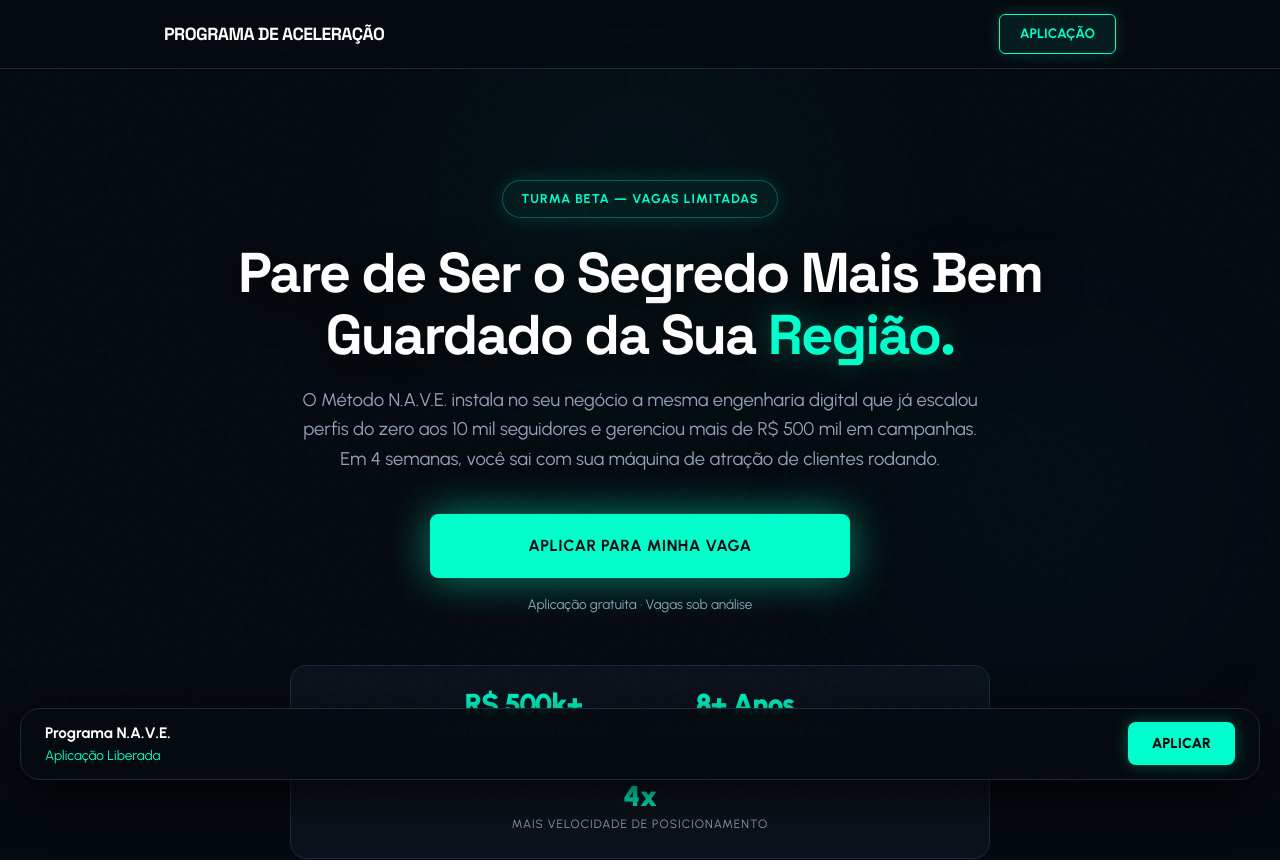
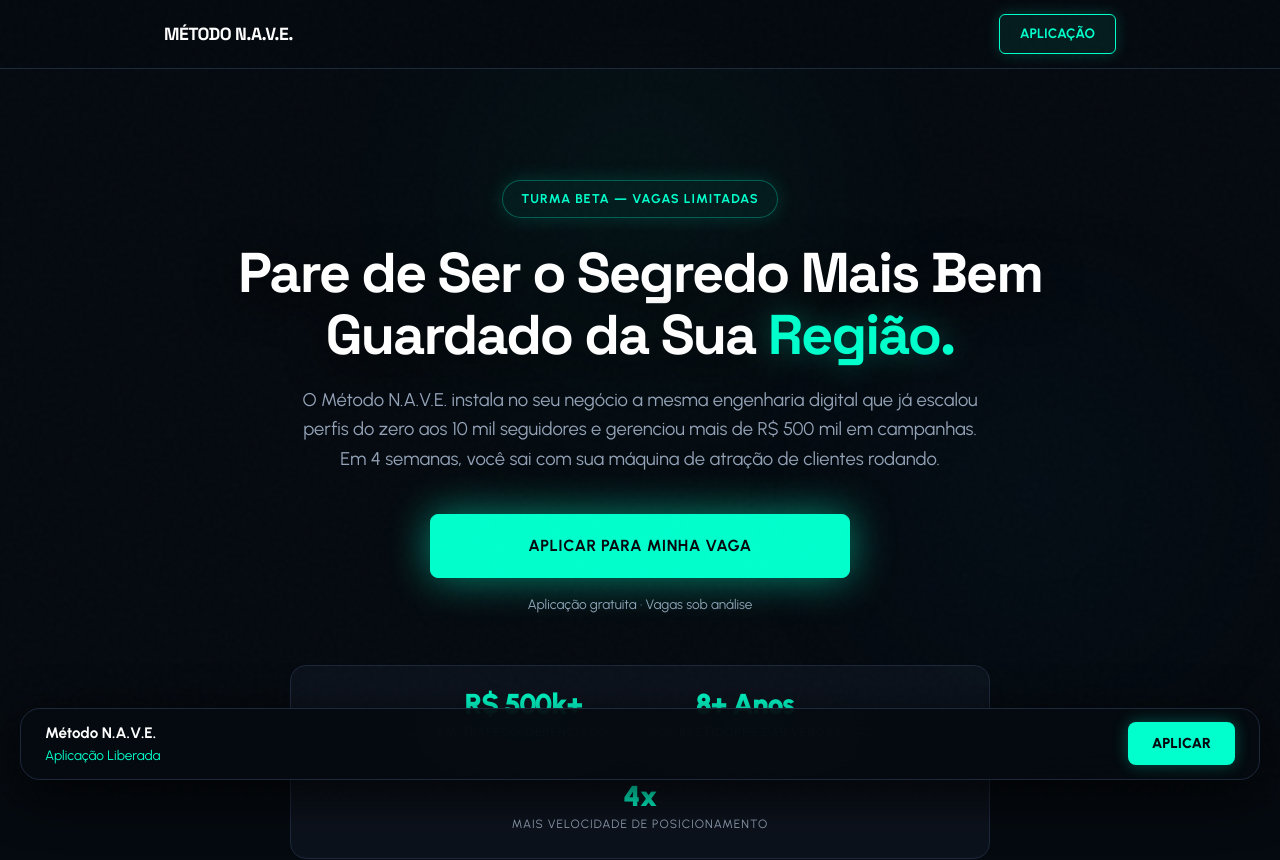
Before and after one commit to ericlesmkt/c-funnel, a Next.js app: page / in a window 1280 px wide. Shown: the top 860 px of the page. Built offline with nearby package versions, Linux system fonts and the light colour scheme.

Commit message:
feat: use Método N.A.V.E. nomenclature and add new content production option

```diff
--- a/app/diagnostico/page.tsx
+++ b/app/diagnostico/page.tsx
@@ -5,13 +5,12 @@ import { motion, AnimatePresence } from "framer-motion";
 import {
   ArrowRight, ArrowLeft, TrendingUp, Target, AlertCircle,
   Building2, User, Instagram, Phone, Loader2, CheckCircle2,
-  Briefcase, Users, Video, MessageCircle
+  Briefcase, Users, Video
 } from "lucide-react";
 
 export default function LeadFunnel() {
   const [step, setStep] = useState(1);
   const [isSubmitting, setIsSubmitting] = useState(false);
-  const [whatsappUrl, setWhatsappUrl] = useState("");
 
   const [formData, setFormData] = useState({
     nicho: "",
@@ -73,7 +72,7 @@ export default function LeadFunnel() {
       if (typeof window !== 'undefined' && (window as any).fbq) {
         (window as any).fbq('track', 'Lead', {
           content_name: 'Aplicacao_Imersao_HighEnd',
-          value: 599.20,
+          value: 1997.00,
           currency: 'BRL'
         });
       }
@@ -83,7 +82,7 @@ export default function LeadFunnel() {
       const seuNumero = "558499145820";
       const zapLink = `https://wa.me/${seuNumero}?text=${encodeURIComponent(textoZap)}`;
 
-      setWhatsappUrl(zapLink);
+      // window.location.href = zapLink;
       setStep(6);
 
     } catch (error) {
@@ -163,7 +162,7 @@ export default function LeadFunnel() {
             {/* ETAPA 2: FATURAMENTO (O Filtro Financeiro) */}
             {step === 2 && (
               <motion.div key="step2" initial={{ x: 50, opacity: 0 }} animate={{ x: 0, opacity: 1 }} exit={{ x: -50, opacity: 0 }} className="space-y-6">
-                 <div className="flex items-center gap-3 mb-2">
+                <div className="flex items-center gap-3 mb-2">
                   <div className="p-2.5 bg-[#1e293b] rounded-lg"><TrendingUp className="text-[#00ffcc]" size={20} /></div>
                   <h2 className="text-xl font-bold text-[#e2e8f0]" style={{ fontFamily: 'var(--font-space)' }}>Qual o momento atual do negócio?</h2>
                 </div>
@@ -203,7 +202,7 @@ export default function LeadFunnel() {
                       <Users className="absolute left-4 top-4 text-[#94a3b8]" size={18} />
                       <select
                         value={formData.seguidores}
-                        onChange={(e) => setFormData({...formData, seguidores: e.target.value})}
+                        onChange={(e) => setFormData({ ...formData, seguidores: e.target.value })}
                         className="w-full p-4 pl-12 bg-[#1e293b]/50 border border-[#1e293b] rounded-xl text-[#e2e8f0] outline-none focus:border-[#00ffcc] transition-all text-sm appearance-none"
                       >
                         <option value="" disabled>Selecione uma opção...</option>
@@ -215,7 +214,7 @@ export default function LeadFunnel() {
                   </div>
 
                   <div className="space-y-3 mt-4">
-                     <label className="text-[#94a3b8] text-xs font-bold uppercase ml-1">Como você produz conteúdo hoje?</label>
+                    <label className="text-[#94a3b8] text-xs font-bold uppercase ml-1">Como você produz conteúdo hoje?</label>
                     {[
                       "Não gravo (falta tempo ou tenho vergonha)",
                       "Delego para agência (mas os posts não vendem)",
@@ -273,18 +272,18 @@ export default function LeadFunnel() {
 
                 <div className="space-y-4">
                   <div className="grid grid-cols-2 gap-3">
-                     <div className="space-y-1">
+                    <div className="space-y-1">
                       <label className="text-[#94a3b8] text-[10px] font-bold uppercase ml-1">Seu Nome</label>
                       <div className="relative">
                         <User className="absolute left-3 top-3.5 text-[#94a3b8]" size={16} />
-                        <input type="text" value={formData.nome} onChange={(e) => setFormData({...formData, nome: e.target.value})} className="w-full p-3 pl-10 bg-[#1e293b]/50 border border-[#1e293b] rounded-xl text-[#e2e8f0] outline-none focus:border-[#00ffcc] transition-all text-sm" placeholder="Nome" />
+                        <input type="text" value={formData.nome} onChange={(e) => setFormData({ ...formData, nome: e.target.value })} className="w-full p-3 pl-10 bg-[#1e293b]/50 border border-[#1e293b] rounded-xl text-[#e2e8f0] outline-none focus:border-[#00ffcc] transition-all text-sm" placeholder="Nome" />
                       </div>
                     </div>
                     <div className="space-y-1">
                       <label className="text-[#94a3b8] text-[10px] font-bold uppercase ml-1">Empresa</label>
                       <div className="relative">
                         <Target className="absolute left-3 top-3.5 text-[#94a3b8]" size={16} />
-                        <input type="text" value={formData.empresa} onChange={(e) => setFormData({...formData, empresa: e.target.value})} className="w-full p-3 pl-10 bg-[#1e293b]/50 border border-[#1e293b] rounded-xl text-[#e2e8f0] outline-none focus:border-[#00ffcc] transition-all text-sm" placeholder="Marca" />
+                        <input type="text" value={formData.empresa} onChange={(e) => setFormData({ ...formData, empresa: e.target.value })} className="w-full p-3 pl-10 bg-[#1e293b]/50 border border-[#1e293b] rounded-xl text-[#e2e8f0] outline-none focus:border-[#00ffcc] transition-all text-sm" placeholder="Marca" />
                       </div>
                     </div>
                   </div>
@@ -293,7 +292,7 @@ export default function LeadFunnel() {
                     <label className="text-[#94a3b8] text-[10px] font-bold uppercase ml-1">Instagram do Negócio</label>
                     <div className="relative">
                       <Instagram className="absolute left-3 top-3.5 text-[#94a3b8]" size={16} />
-                      <input type="text" value={formData.instagram} onChange={(e) => setFormData({...formData, instagram: e.target.value})} className="w-full p-3 pl-10 bg-[#1e293b]/50 border border-[#1e293b] rounded-xl text-[#e2e8f0] outline-none focus:border-[#00ffcc] transition-all text-sm" placeholder="@suaempresa" />
+                      <input type="text" value={formData.instagram} onChange={(e) => setFormData({ ...formData, instagram: e.target.value })} className="w-full p-3 pl-10 bg-[#1e293b]/50 border border-[#1e293b] rounded-xl text-[#e2e8f0] outline-none focus:border-[#00ffcc] transition-all text-sm" placeholder="@suaempresa" />
                     </div>
                   </div>
 
@@ -347,15 +346,9 @@ export default function LeadFunnel() {
                   </div>
                 </div>
 
-                <a
-                  href={whatsappUrl}
-                  target="_blank"
-                  rel="noopener noreferrer"
-                  className="mt-6 w-full max-w-[320px] py-4 rounded-xl bg-[#00ffcc] text-[#050a10] font-bold text-base hover:bg-[#33ffdb] transition-all flex items-center justify-center gap-2 shadow-[0_0_20px_rgba(0,255,204,0.2)]"
-                >
-                  <MessageCircle size={20} />
-                  Liberar minha análise no WhatsApp
-                </a>
+                <div className="mt-6 py-3 px-5 rounded-xl bg-[#00ffcc]/5 border border-[#00ffcc]/20">
+                  <p className="text-sm text-[#00ffcc] font-medium">📱 Fique atento(a) ao seu WhatsApp nas próximas 24h.</p>
+                </div>
               </motion.div>
             )}
           </AnimatePresence>
--- a/app/page.tsx
+++ b/app/page.tsx
@@ -233,7 +233,7 @@ export default function Home() {
             <header className="header">
                 <div className="container nav-content">
                     <Link href="/" className="logo">
-                        PROGRAMA DE ACELERAÇÃO
+                        MÉTODO N.A.V.E.
                     </Link>
                     <Link href="/diagnostico" className="btn-header-glow">APLICAÇÃO</Link>
                 </div>
@@ -524,7 +524,7 @@ export default function Home() {
                     </li>
                     <li>
                         <XCircle size={20} color="var(--alert)" />
-                        <span>Você quer <strong style={{ color: "#fff" }}>delegar tudo</strong> e não colocar a mão na massa. O programa de aceleração forma donos, não espectadores.</span>
+                        <span>Você quer <strong style={{ color: "#fff" }}>delegar tudo</strong> e não colocar a mão na massa. O Método N.A.V.E. forma donos, não espectadores.</span>
                     </li>
                 </ul>
             </section>
@@ -541,14 +541,14 @@ export default function Home() {
                             TURMA BETA — GRUPO RESTRITO
                         </span>
                         <h2 style={{ fontSize: "2.5rem", marginBottom: "10px" }}>Tudo Que Você Precisa Para Decolar</h2>
-                        <p style={{ color: "var(--text-muted)", fontSize: "1rem", maxWidth: "550px", margin: "0 auto" }}>Veja o que está incluso na sua vaga da Turma Beta do Programa de Aceleração:</p>
+                        <p style={{ color: "var(--text-muted)", fontSize: "1rem", maxWidth: "550px", margin: "0 auto" }}>Veja o que está incluso na sua vaga da Turma Beta do Método N.A.V.E.:</p>
                     </div>
 
                     <div style={{ background: "rgba(0,0,0,0.2)", borderRadius: "12px", padding: "10px", marginTop: "30px" }}>
                         <table className="offer-table">
                             <tbody>
                                 <tr>
-                                    <td><strong>Mentoria (Programa de Aceleração)</strong> (4 Encontros Estratégicos Ao Vivo via Zoom)</td>
+                                    <td><strong>Mentoria (Método N.A.V.E.)</strong> (4 Encontros Estratégicos Ao Vivo via Zoom)</td>
                                     <td style={{ textAlign: "right", whiteSpace: "nowrap" }}><span className="price-strike">R$ 497,00</span></td>
                                 </tr>
                                 <tr>
@@ -642,7 +642,7 @@ export default function Home() {
                 </div>
 
                 <details className="faq-item">
-                    <summary>Para quem é o Programa de Aceleração?</summary>
+                    <summary>Para quem é o Método N.A.V.E.?</summary>
                     <p>Para profissionais liberais, donos de negócios e especialistas que têm dificuldade em empacotar seu conhecimento para atrair bons clientes pelas redes sociais, sem precisar desvalorizar o próprio serviço. Se você é dentista, advogado, arquiteto, nutricionista, dono de clínica, loja ou agência — essa mentoria foi pensada para você.</p>
                 </details>
                 <details className="faq-item">
@@ -675,7 +675,7 @@ export default function Home() {
 
             <div className="mobile-sticky">
                 <div style={{ display: "flex", flexDirection: "column" }}>
-                    <span style={{ fontWeight: 700, fontSize: "0.95rem", color: "white" }}>Programa N.A.V.E.</span>
+                    <span style={{ fontWeight: 700, fontSize: "0.95rem", color: "white" }}>Método N.A.V.E.</span>
                     <span style={{ color: "var(--primary)", fontSize: "0.85rem" }}>Aplicação Liberada</span>
                 </div>
                 <Link href="/diagnostico" className="sticky-btn">APLICAR</Link>
```
